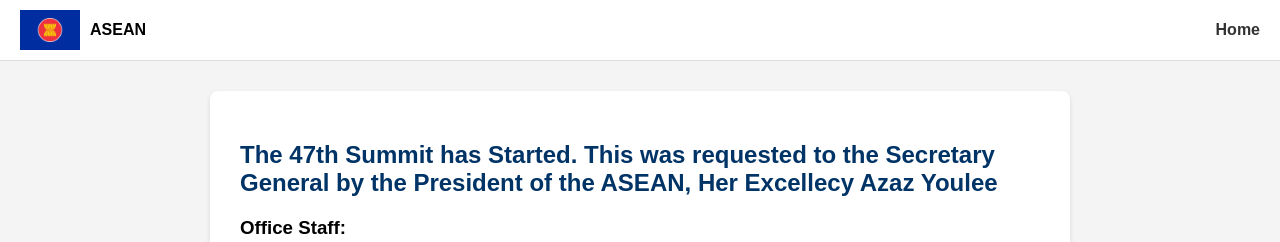
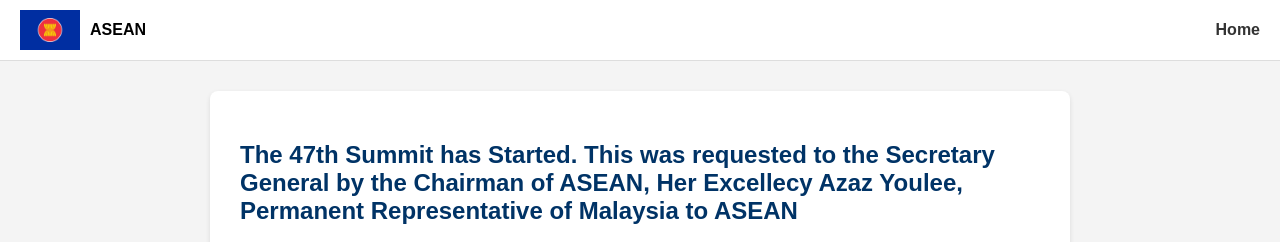
Before and after one commit to Rawnakrafid/ASEAN, a plain HTML site: page events.html in a window 1280 px wide. Shown: the top 242 px of the page. Drawn offline with Linux system fonts and the light colour scheme.

Commit message:
Update events.html

```diff
--- a/events.html
+++ b/events.html
@@ -89,7 +89,7 @@
   </header>
 
   <div class="content">
-    <h2>The 47th Summit has Started. This was requested to the Secretary General by the President of the ASEAN, Her Excellecy Azaz Youlee</h2>
+    <h2>The 47th Summit has Started. This was requested to the Secretary General by the Chairman of ASEAN, Her Excellecy Azaz Youlee, Permanent Representative of Malaysia to ASEAN</h2>
 
  <h3>Office Staff:</h3>
     <div style="display: flex; gap: 40px; justify-content: center; margin-top: 20px;">
```
